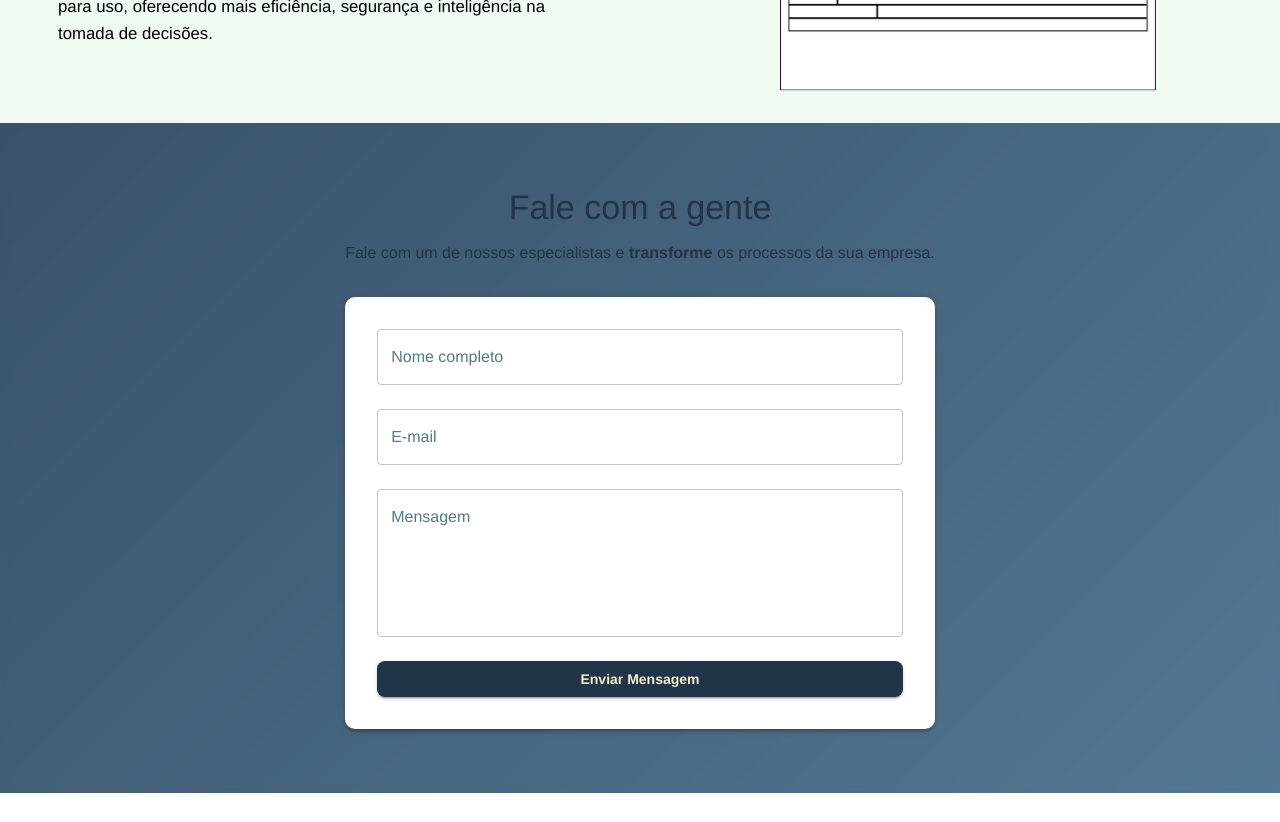
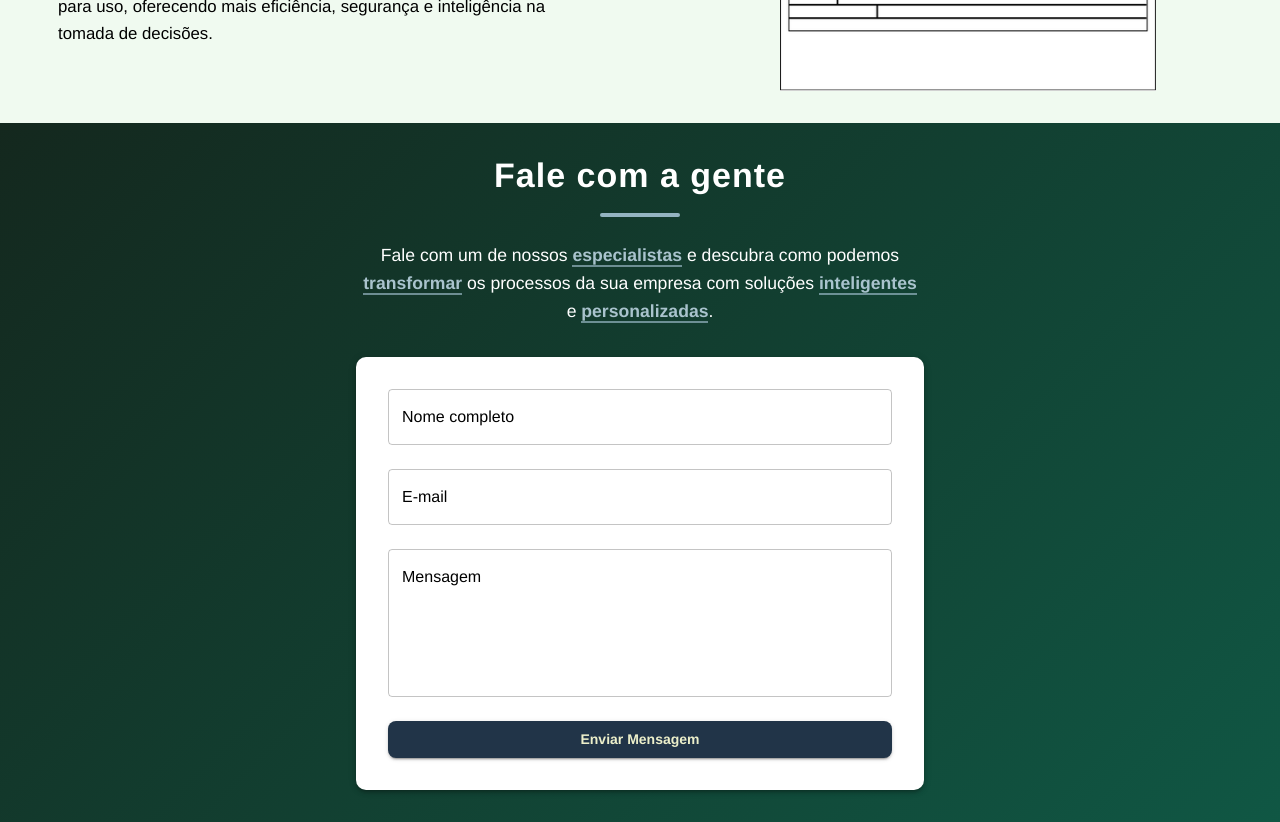
Before and after one commit to AltSight-Vision/altsight, a React (Vite) app: page /home in a window 1280 px wide. Shown: the part 1460-2282 px from the top of the page. Before the commit the page ends 2253 px from the top, so only its background shows below. Built offline with nearby package versions, Linux system fonts and the light colour scheme.

Commit message:
style: ajustar formulário para fundo branco, cores primárias/accent e texto preto

```diff
--- a/src/components/Contact.tsx
+++ b/src/components/Contact.tsx
@@ -19,7 +19,6 @@ const schema = z.object({
   message: z.string().min(5, "Mensagem muito curta"),
 });
 
-
 type FormData = z.infer<typeof schema>;
 
 const ContactSection: FC = () => {
@@ -38,20 +37,87 @@ const ContactSection: FC = () => {
   };
 
   return (
-    <Box component="section" py={8} px={2} maxWidth="md" mx="auto">
+    <>
+      {/* Seção - Contato */}
+      <Box
+        component="section"
+        width="100%"
+        py={2}
+        px={2}
+        sx={{
+          background: "linear-gradient(135deg, #14281e 0%, #105744 100%)",
+          color: "#ffffff",
+        }}
+      >
+        {/* Container limitado */}
+        <Box py={2} px={2} maxWidth="sm" mx="auto">
           <motion.div
             initial={{ opacity: 0, y: 20 }}
             animate={{ opacity: 1, y: 0 }}
             transition={{ duration: 0.4 }}
           >
-        <Typography variant="h4" gutterBottom align="center">
+            <Typography
+              variant="h4"
+              align="center"
+              gutterBottom
+              sx={{
+                fontWeight: 700,
+                letterSpacing: 1,
+                mb: 3,
+                "&::after": {
+                  content: '""',
+                  display: "block",
+                  width: 80,
+                  height: 4,
+                  backgroundColor: "secondary.main",
+                  margin: "16px auto 0",
+                  borderRadius: 2,
+                },
+              }}
+            >
               Fale com a gente
             </Typography>
-        <Typography variant="body1" align="center" mb={4}>
-          Fale com um de nossos especialistas e <strong>transforme</strong> os processos da sua empresa.
+
+            <Typography
+              variant="body1"
+              align="center"
+              mb={4}
+              sx={{
+                fontSize: "1.1rem",
+                lineHeight: 1.6,
+                maxWidth: 600,
+                mx: "auto",
+                "& strong": {
+                  color: "secondary.light",
+                  fontWeight: 600,
+                  position: "relative",
+                  "&::after": {
+                    content: '""',
+                    position: "absolute",
+                    bottom: -2,
+                    left: 0,
+                    width: "100%",
+                    height: 2,
+                    backgroundColor: "secondary.main",
+                    opacity: 0.7,
+                  },
+                },
+              }}
+            >
+              Fale com um de nossos <strong>especialistas</strong> e descubra
+              como podemos <strong>transformar</strong> os processos da sua
+              empresa com soluções <strong>inteligentes</strong> e{" "}
+              <strong>personalizadas</strong>.
             </Typography>
 
-        <Paper elevation={3} sx={{ p: 4 }}>
+            <Paper
+              elevation={3}
+              sx={{
+                p: 4,
+                backgroundColor: "#ffffff",
+                color: "#000000",
+              }}
+            >
               <form onSubmit={handleSubmit(onSubmit)} noValidate>
                 <Stack spacing={3}>
                   <TextField
@@ -60,6 +126,8 @@ const ContactSection: FC = () => {
                     error={!!errors.name}
                     helperText={errors.name?.message}
                     fullWidth
+                    InputLabelProps={{ style: { color: "#000000" } }}
+                    InputProps={{ style: { color: "#000000" } }}
                   />
 
                   <TextField
@@ -69,6 +137,8 @@ const ContactSection: FC = () => {
                     error={!!errors.email}
                     helperText={errors.email?.message}
                     fullWidth
+                    InputLabelProps={{ style: { color: "#000000" } }}
+                    InputProps={{ style: { color: "#000000" } }}
                   />
 
                   <TextField
@@ -79,6 +149,8 @@ const ContactSection: FC = () => {
                     multiline
                     rows={5}
                     fullWidth
+                    InputLabelProps={{ style: { color: "#000000" } }}
+                    InputProps={{ style: { color: "#000000" } }}
                   />
 
                   <Button
@@ -91,13 +163,25 @@ const ContactSection: FC = () => {
                   </Button>
 
                   {isSubmitSuccessful && (
-                <Alert severity="success">Mensagem enviada com sucesso!</Alert>
+                    <Alert
+                      severity="success"
+                      sx={{
+                        backgroundColor: "#ffffff",
+                        color: "#000000",
+                        border: (theme) =>
+                          `1px solid ${theme.palette.primary.main}`,
+                      }}
+                    >
+                      Mensagem enviada com sucesso!
+                    </Alert>
                   )}
                 </Stack>
               </form>
             </Paper>
           </motion.div>
         </Box>
+      </Box>
+    </>
   );
 };
 
```
Lines whose indentation alone changed are shown as unchanged.
